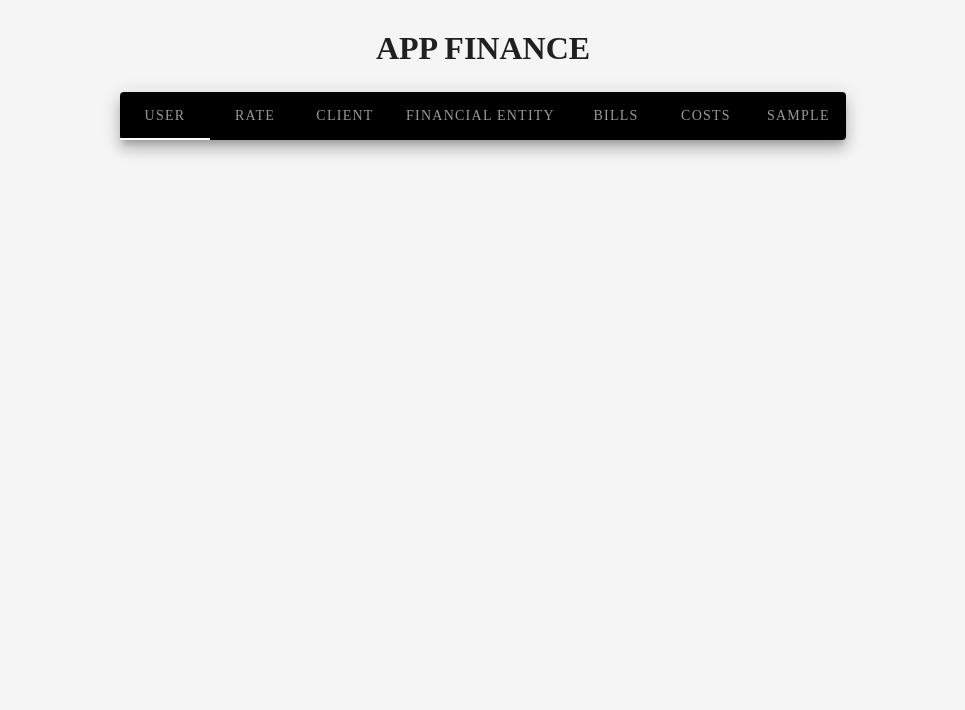
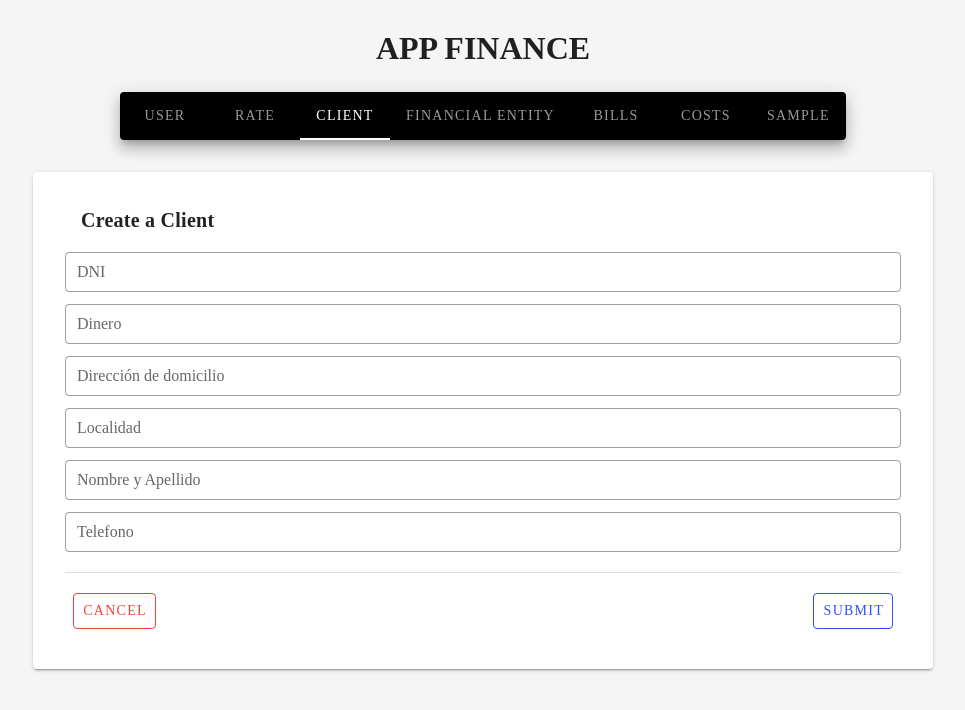
Before and after one commit to JulioSalazar12/app-finanzas, a Vue app: page /cliente in a window 1280 px wide. Shown: the top 710 px of the page, without its empty margins (157-1122 px from the left). Built offline with nearby package versions, Linux system fonts and the light colour scheme.

Commit message:
feat: create client component added

```diff
--- a/src/App.vue
+++ b/src/App.vue
@@ -7,7 +7,7 @@
           <v-tabs centered background-color="black" dark>
             <v-tab to="/">User</v-tab>
             <v-tab to="/tasa">Rate</v-tab>
-            <v-tab>Client</v-tab>
+            <v-tab to="/cliente">Client</v-tab>
             <v-tab>Financial Entity</v-tab>
             <v-tab>Bills</v-tab>
             <v-tab>Costs</v-tab>
--- /dev/null
+++ b/src/client/pages/client.vue
@@ -0,0 +1,75 @@
+<template>
+  <div class="client" align="center">
+    <v-card class="pa-8 mx-8" max-width="900">
+      <v-card-title class="font-weight-bold pt-0">Create a Client</v-card-title>
+      <v-form ref="form">
+        <v-text-field class="mb-3" dense v-model="dni"        label="DNI"  outlined  clearable hide-details></v-text-field>
+        <v-text-field class="mb-3" dense v-model="dinero"     label="Dinero"  outlined  clearable hide-details></v-text-field>
+        <v-text-field class="mb-3" dense v-model="domicilio"  label="Dirección de domicilio"  outlined  clearable hide-details></v-text-field>
+        <v-text-field class="mb-3" dense v-model="localidad"  label="Localidad"  outlined  clearable hide-details></v-text-field>
+        <v-text-field class="mb-3" dense v-model="nombre"     label="Nombre y Apellido"  outlined  clearable hide-details></v-text-field>
+        <v-text-field class="mb-3" dense v-model="telefono"   label="Telefono"  outlined  clearable hide-details></v-text-field>
+        <v-divider class="mt-5 mb-3"></v-divider>
+        <v-card-actions>
+          <v-btn outlined color="red" @click="reset">Cancel</v-btn>
+          <v-spacer></v-spacer>
+          <v-btn outlined color="indigo accent-4" @click="createNewClient">Submit</v-btn>
+        </v-card-actions>
+      </v-form>
+    </v-card>
+    <v-snackbar v-model="snackbar" dark>
+      {{ text }}
+      <template v-slot:action="{ attrs }">
+        <v-btn text v-bind="attrs" @click="snackbar = false">
+          Close
+        </v-btn>
+      </template>
+    </v-snackbar>
+  </div>
+</template>
+
+<script>
+import ClientService from '@/client/services/client.service'
+
+export default {
+  name: "client",
+  data: () => ({
+    snackbar: false,
+    text:'',
+    dni:      '',
+    dinero:   '',
+    domicilio:'',
+    localidad:'',
+    nombre:   '',
+    telefono: '',
+  }),
+  methods: {
+    createNewClient () {
+      this.snackbar = true;
+      this.text = "Cliente creado exitosamente";
+      const client = {
+        dni:      this.dni,
+        dinero:   this.dinero,
+        domicilio:this.domicilio,
+        localidad:this.localidad,
+        nombre:   this.nombre,
+        telefono: this.telefono,
+      };
+      ClientService.createClient(client)
+        .then((response) => {
+          console.log(response.data);
+        });
+      this.reset();
+    },
+    reset () {
+      this.text = 'Formulario borrado';
+      this.snackbar = true;
+      this.$refs.form.reset()
+    }
+  }
+}
+</script>
+
+<style scoped>
+
+</style>
--- /dev/null
+++ b/src/client/services/client.service.js
@@ -0,0 +1,10 @@
+import http from '@/core/http-common'
+class ClientService {
+    endpoint = 'cliente/register';
+
+    createClient(createClientDto){
+        return http.post(this.endpoint, createClientDto)
+    }
+}
+
+export default new ClientService();
--- a/src/router/index.js
+++ b/src/router/index.js
@@ -17,6 +17,14 @@ const routes = [
     // this generates a separate chunk (about.[hash].js) for this route
     // which is lazy-loaded when the route is visited.
     component: () => import(/* webpackChunkName: "about" */ '../views/tasa.vue')
+  },
+  {
+    path: '/cliente',
+    name: 'client',
+    // route level code-splitting
+    // this generates a separate chunk (about.[hash].js) for this route
+    // which is lazy-loaded when the route is visited.
+    component: () => import(/* webpackChunkName: "about" */ '@/client/pages/client')
   }
 ]
 
--- a/src/views/tasa.vue
+++ b/src/views/tasa.vue
@@ -1,7 +1,7 @@
 <template>
   <div class="tasa" align="center">
-    <v-card class="pa-8 mx-8" max-width="800">
-      <v-card-title class="font-weight-bold">Create a Rate</v-card-title>
+    <v-card class="pa-8 mx-8" max-width="900">
+      <v-card-title class="font-weight-bold pt-0">Create a Rate</v-card-title>
       <v-form ref="form">
         <v-text-field class="mb-3" dense v-model="plazoTasa"  label="Plazo Tasa"  outlined  clearable hide-details></v-text-field>
         <v-text-field class="mb-3" dense v-model="tipoTasa"  label="Tipo Tasa"  outlined  clearable hide-details></v-text-field>
```
